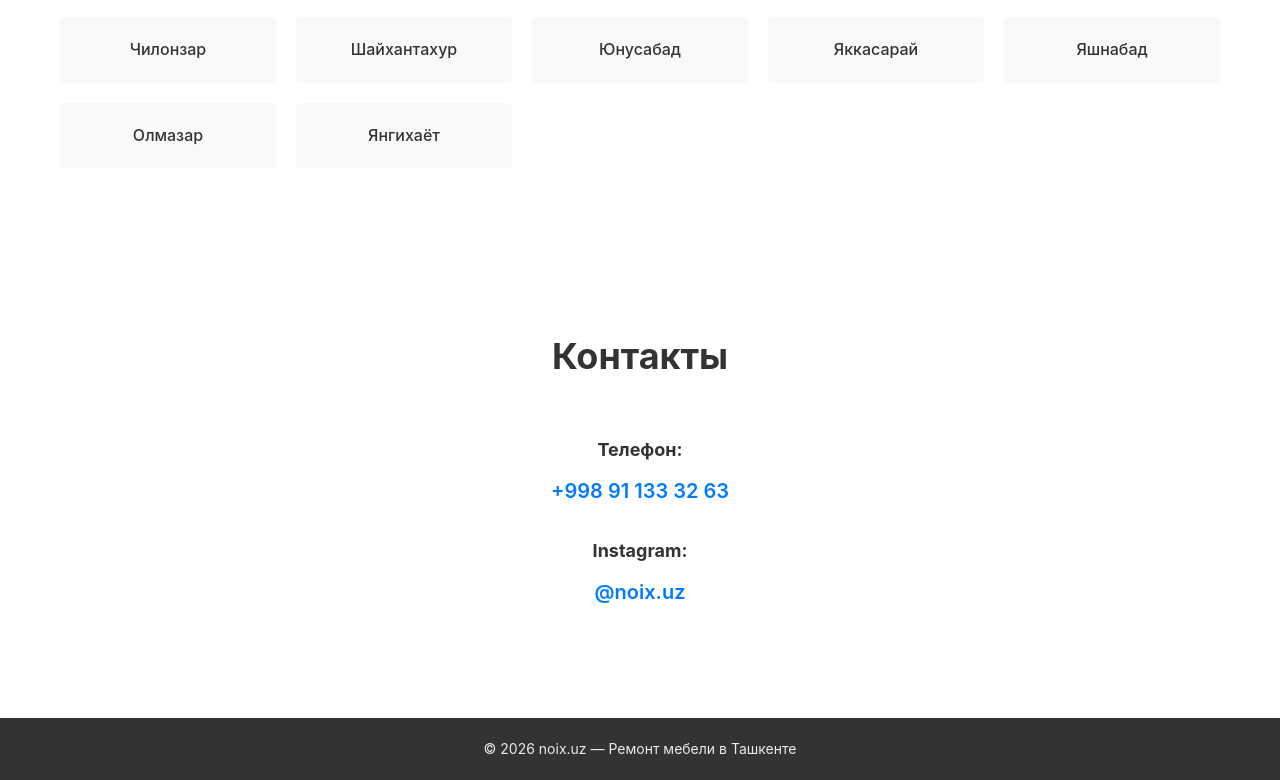
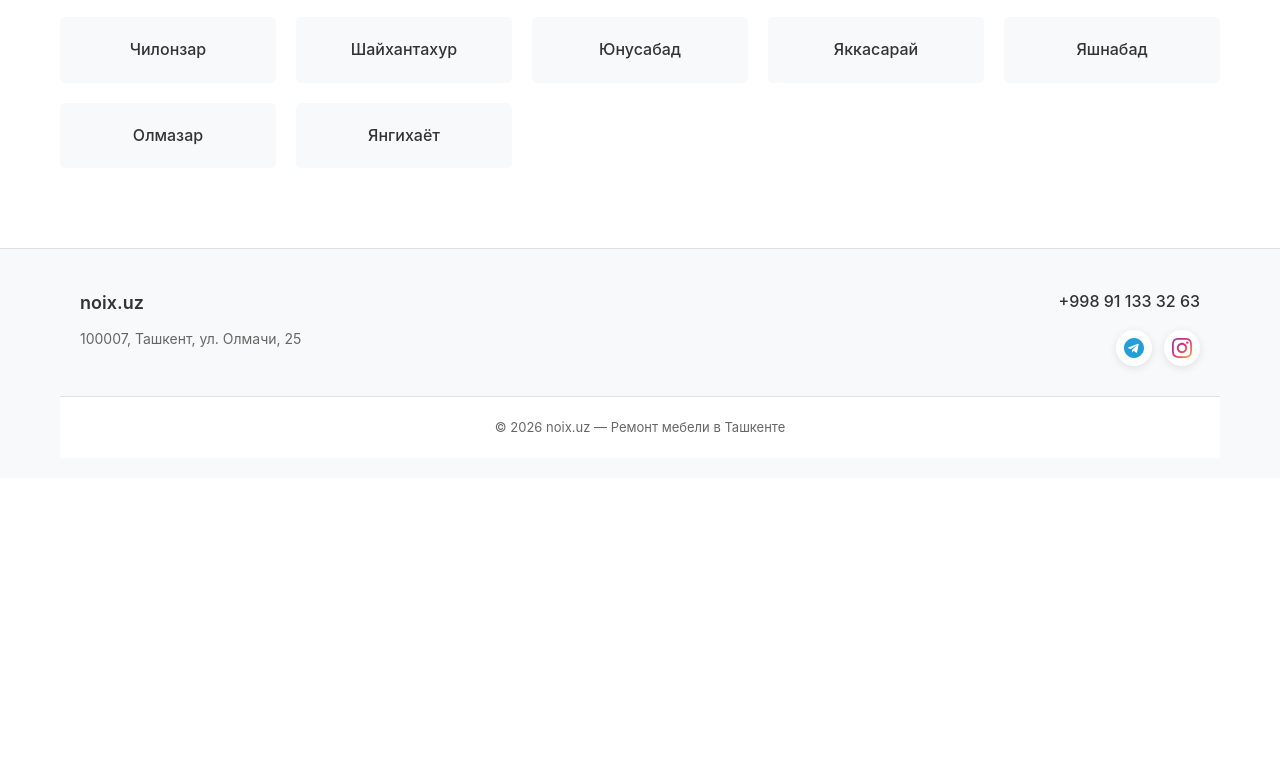
Before and after one commit to aidauk/noix.uz, a website: page remont-mebeli.html in a window 1280 px wide. Shown: the part 4750-5530 px from the top of the page. After the commit the page ends 5228 px from the top, so only its background shows below. Drawn offline with Linux system fonts and the light colour scheme.

Commit message:
Update footer style, hide contacts section, update mobile header

```diff
--- a/remont-mebeli.html
+++ b/remont-mebeli.html
@@ -378,14 +378,15 @@
   <div class="container">
     <h2>Контакты</h2>
     <div class="contacts-content">
-      <div class="contact-item">
-        <strong>Телефон:</strong>
-        <a href="tel:+998911333263">+998 91 133 32 63</a>
-      </div>
-      <div class="contact-item">
-        <strong>Instagram:</strong>
-        <a href="https://www.instagram.com/noix.uz/" target="_blank">@noix.uz</a>
-      </div>
+      <a href="tel:+998911333263" class="contact-icon phone-icon">
+        <img src="icons/phone.svg" alt="Позвонить" class="contact-icon-img">
+      </a>
+      <a href="https://t.me/blackwood_uz" target="_blank" class="contact-icon telegram-icon">
+        <img src="icons/telegram.svg" alt="Telegram" class="contact-icon-img">
+      </a>
+      <a href="https://www.instagram.com/noix.uz/" target="_blank" class="contact-icon instagram-icon">
+        <img src="icons/instagram.svg" alt="Instagram" class="contact-icon-img">
+      </a>
     </div>
   </div>
 </section>
@@ -393,7 +394,26 @@
 <!-- FOOTER -->
 <footer class="footer" itemscope itemtype="https://schema.org/WPFooter">
   <div class="container">
-    <p itemprop="copyrightHolder">© 2026 <span itemprop="name">noix.uz</span> — Ремонт мебели в Ташкенте</p>
+    <div class="footer-content">
+      <div class="footer-info">
+        <div class="footer-company">noix.uz</div>
+        <div class="footer-address">100007, Ташкент, ул. Олмачи, 25</div>
+      </div>
+      <div class="footer-contacts">
+        <a href="tel:+998911333263" class="footer-phone">+998 91 133 32 63</a>
+        <div class="footer-social">
+          <a href="https://t.me/blackwood_uz" target="_blank" class="footer-social-icon">
+            <img src="icons/telegram.svg" alt="Telegram">
+          </a>
+          <a href="https://www.instagram.com/noix.uz/" target="_blank" class="footer-social-icon">
+            <img src="icons/instagram.svg" alt="Instagram">
+          </a>
+        </div>
+      </div>
+    </div>
+    <div class="footer-copyright">
+      <p itemprop="copyrightHolder">© 2026 <span itemprop="name">noix.uz</span> — Ремонт мебели в Ташкенте</p>
+    </div>
   </div>
 </footer>
 
--- a/style.css
+++ b/style.css
@@ -880,6 +880,7 @@ body {
 
 /* CONTACTS */
 .contacts {
+  display: none;
   padding: 80px 0;
   background: #fff;
 }
@@ -895,42 +896,148 @@ body {
   max-width: 600px;
   margin: 0 auto;
   text-align: center;
+  display: flex;
+  justify-content: center;
+  align-items: center;
+  gap: 30px;
+  flex-wrap: wrap;
 }
 
-.contact-item {
-  margin-bottom: 30px;
-  font-size: 18px;
+.contact-icon {
+  width: 50px;
+  height: 50px;
+  border-radius: 50%;
+  display: flex;
+  align-items: center;
+  justify-content: center;
+  text-decoration: none;
+  box-shadow: 0 4px 15px rgba(0,0,0,0.15);
+  transition: transform 0.3s, box-shadow 0.3s;
+  overflow: hidden;
 }
 
-.contact-item strong {
-  display: block;
-  margin-bottom: 10px;
-  color: #333;
+.contact-icon:hover {
+  transform: translateY(-3px);
+  box-shadow: 0 6px 20px rgba(0,0,0,0.2);
 }
 
-.contact-item a {
-  color: #007bff;
-  text-decoration: none;
-  font-size: 20px;
-  font-weight: 600;
+.contact-icon-img {
+  width: 60%;
+  height: 60%;
+  object-fit: contain;
 }
 
-.contact-item a:hover {
-  text-decoration: underline;
+.phone-icon {
+  background: #28a745;
+}
+
+.telegram-icon {
+  background: #0088cc;
+}
+
+.instagram-icon {
+  background: linear-gradient(45deg, #f09433 0%, #e6683c 25%, #dc2743 50%, #cc2366 75%, #bc1888 100%);
 }
 
 /* FOOTER */
 .footer {
-  background: #333;
-  color: #fff;
-  text-align: center;
-  padding: 20px 0;
+  background: #f8f9fa;
+  color: #333;
+  padding: 40px 0 20px;
   font-size: 14px;
+  border-top: 1px solid #e0e0e0;
 }
 
-.footer p {
+.footer-content {
+  display: flex;
+  justify-content: space-between;
+  align-items: flex-start;
+  padding: 0 20px;
+  max-width: 1200px;
+  margin: 0 auto;
+  flex-wrap: wrap;
+  gap: 30px;
+  margin-bottom: 30px;
+}
+
+.footer-info {
+  flex: 1;
+  min-width: 200px;
+}
+
+.footer-company {
+  font-size: 18px;
+  font-weight: 600;
+  color: #333;
+  margin-bottom: 10px;
+}
+
+.footer-address {
+  font-size: 14px;
+  color: #666;
+  line-height: 1.6;
+}
+
+.footer-contacts {
+  flex: 1;
+  text-align: right;
+  min-width: 200px;
+}
+
+.footer-phone {
+  display: block;
+  font-size: 16px;
+  color: #333;
+  text-decoration: none;
+  margin-bottom: 15px;
+  font-weight: 500;
+}
+
+.footer-phone:hover {
+  color: var(--color-primary);
+}
+
+.footer-social {
+  display: flex;
+  justify-content: flex-end;
+  gap: 12px;
+}
+
+.footer-social-icon {
+  width: 36px;
+  height: 36px;
+  border-radius: 50%;
+  display: flex;
+  align-items: center;
+  justify-content: center;
+  text-decoration: none;
+  background: #fff;
+  box-shadow: 0 2px 8px rgba(0,0,0,0.1);
+  transition: transform 0.3s, box-shadow 0.3s;
+}
+
+.footer-social-icon:hover {
+  transform: translateY(-2px);
+  box-shadow: 0 4px 12px rgba(0,0,0,0.15);
+}
+
+.footer-social-icon img {
+  width: 20px;
+  height: 20px;
+  object-fit: contain;
+}
+
+.footer-copyright {
+  text-align: center;
+  padding: 20px;
+  border-top: 1px solid #e0e0e0;
+  background: #fff;
+}
+
+.footer-copyright p {
   margin: 0;
-  opacity: 0.9;
+  font-size: 13px;
+  color: #666;
 }
 
 .image-wrapper {
@@ -1042,6 +1149,10 @@ body {
 
 /* RESPONSIVE */
 @media (max-width: 768px) {
+  .header {
+    position: relative;
+  }
+
   .burger-menu {
     display: flex;
   }
@@ -1134,4 +1245,26 @@ body {
   .trust-grid {
     grid-template-columns: 1fr;
   }
+
+  .footer-content {
+    flex-direction: column;
+    text-align: center;
+    gap: 25px;
+  }
+
+  .footer-info {
+    text-align: center;
+  }
+
+  .footer-contacts {
+    text-align: center;
+  }
+
+  .footer-phone {
+    margin-bottom: 15px;
+  }
+
+  .footer-social {
+    justify-content: center;
+  }
 }
```
Also changed, not shown: index.html (+89 -74 lines).
